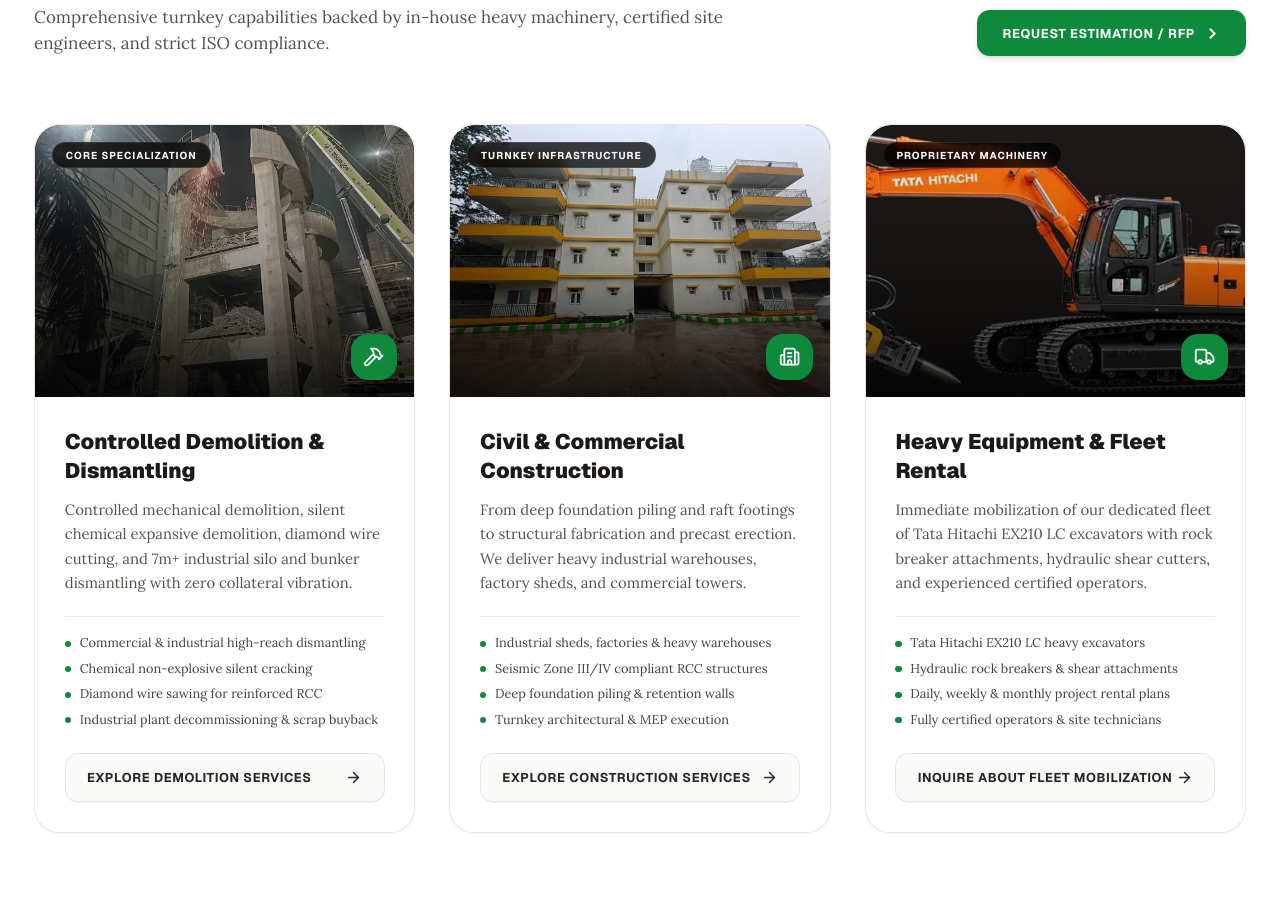
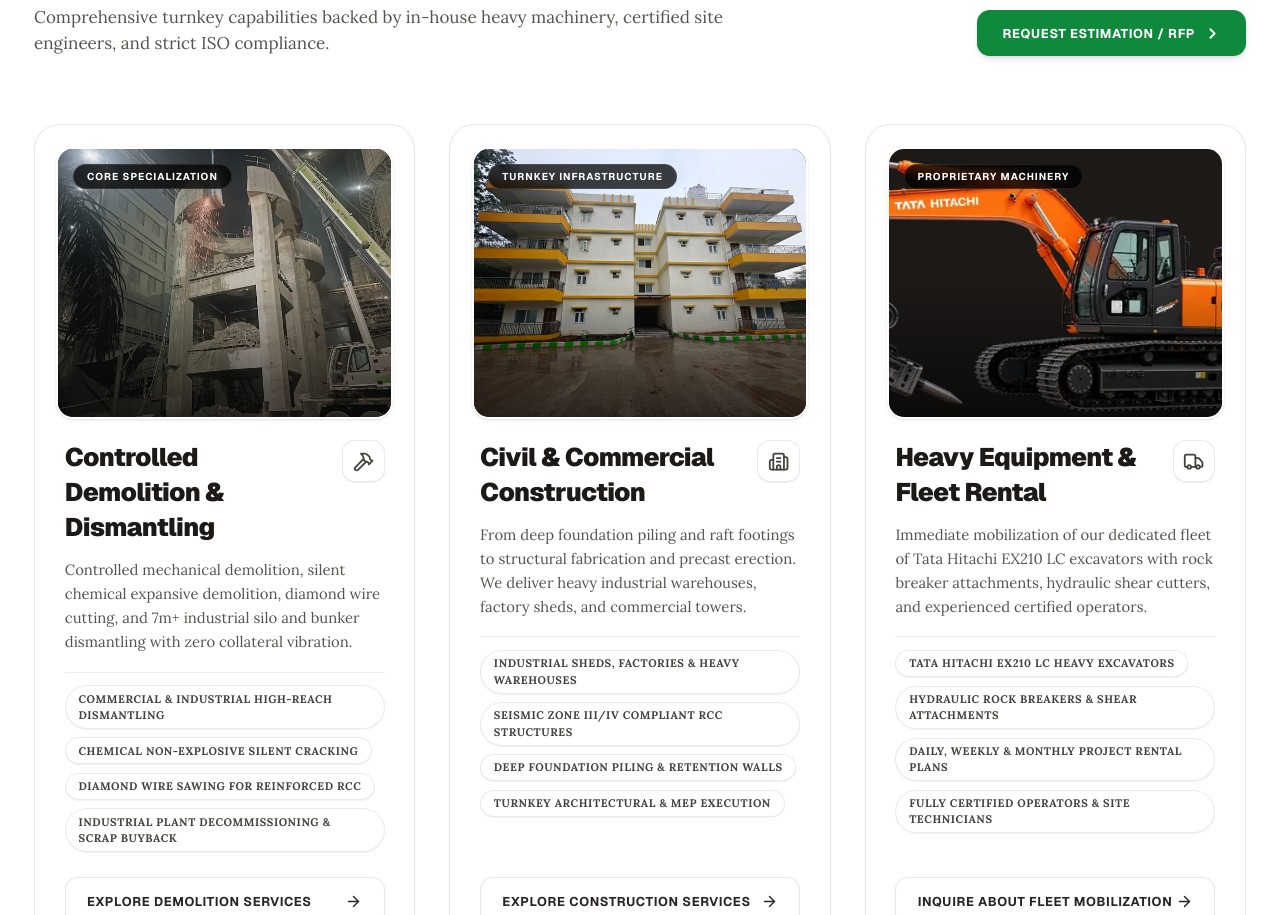
Before and after one commit to fahimchaudhary/PRONIRMAAN-3D, a Next.js app in the folder frontend/: page / in a window 1280 px wide. Shown: the part 5860-6775 px from the top of the page. Built offline with nearby package versions, Linux system fonts and the light colour scheme.

Commit message:
feat(cards): style capability cards with light green hover bg, dark stable text, and MSV-style pill tags

```diff
--- a/frontend/components/FeaturesPillars.tsx
+++ b/frontend/components/FeaturesPillars.tsx
@@ -89,8 +89,8 @@ export default function FeaturesPillars() {
                 }
                 className={`group flex flex-col items-center text-center px-8 py-8 sm:py-10 cursor-pointer transition-all duration-300 rounded-2xl border ${
                   isExpanded
-                    ? 'bg-white border-[#0f8a3c] shadow-xl -translate-y-1.5'
-                    : 'bg-white/85 hover:bg-white border-stone-200/90 hover:border-stone-300 shadow-xs hover:shadow-lg hover:-translate-y-1.5'
+                    ? 'bg-[#eaf7ee] border-[#0f8a3c] shadow-xl -translate-y-1.5'
+                    : 'bg-white hover:bg-[#eaf7ee] border-stone-200/90 hover:border-[#0f8a3c]/35 shadow-xs hover:shadow-lg hover:-translate-y-1.5'
                 }`}
               >
                 {/* Clean architectural line icon */}
@@ -98,8 +98,8 @@ export default function FeaturesPillars() {
                   {pillar.icon}
                 </div>
 
-                {/* Title in bold uppercase */}
-                <h3 className="font-heading font-black text-xl sm:text-2xl tracking-wide text-stone-900 group-hover:text-[#0f8a3c] transition-colors">
+                {/* Title in bold uppercase (Stays dark text, not green) */}
+                <h3 className="font-heading font-black text-xl sm:text-2xl tracking-wide text-stone-900 transition-colors">
                   {pillar.title}
                 </h3>
 
--- a/frontend/components/HomeCapabilities.tsx
+++ b/frontend/components/HomeCapabilities.tsx
@@ -94,17 +94,17 @@ export default function HomeCapabilities({ onOpenQuote }: HomeCapabilitiesProps)
           </div>
         </div>
 
-        {/* 3 Executive Gateway Cards with Modern Curved Borders */}
+        {/* 3 Executive Gateway Cards styled like MSV Freight (Light green card background on hover, dark stable text) */}
         <div className="grid grid-cols-1 lg:grid-cols-3 gap-8">
           {capabilities.map((item) => {
             const Icon = item.icon;
             return (
               <div
                 key={item.id}
-                className="group flex flex-col bg-white border border-stone-200/90 rounded-3xl overflow-hidden shadow-xs hover:shadow-xl transition-all duration-300 transform hover:-translate-y-1"
+                className="group relative flex flex-col bg-white hover:bg-[#eaf7ee] border border-stone-200/90 hover:border-[#0f8a3c]/35 p-4 sm:p-5 rounded-3xl shadow-xs hover:shadow-xl transition-all duration-300 transform hover:-translate-y-1.5 isolate"
               >
-                {/* Image Banner */}
-                <div className="relative h-56 sm:h-64 w-full bg-stone-900 overflow-hidden rounded-t-3xl">
+                {/* Image Banner (Nested inside card with clean rounded frame) */}
+                <div className="relative h-56 sm:h-64 w-full bg-stone-900 overflow-hidden rounded-2xl border-2 border-white shadow-sm mb-5">
                   <Image
                     src={item.image}
                     alt={item.title}
@@ -114,45 +114,48 @@ export default function HomeCapabilities({ onOpenQuote }: HomeCapabilitiesProps)
                     sizes="(max-width: 1024px) 100vw, 33vw"
                     className="object-cover group-hover:scale-105 transition-transform duration-500"
                   />
-                  <div className="absolute inset-0 bg-gradient-to-t from-black/80 via-black/20 to-transparent" />
+                  <div className="absolute inset-0 bg-gradient-to-t from-black/60 via-transparent to-transparent pointer-events-none" />
 
                   {/* Top Badge */}
-                  <div className="absolute top-4 left-4 bg-black/75 backdrop-blur-xs text-white text-[10px] font-bold uppercase tracking-widest px-3 py-1 font-nav border border-white/10 rounded-full">
+                  <div className="absolute top-3.5 left-3.5 bg-black/75 backdrop-blur-xs text-white text-[10px] font-bold uppercase tracking-widest px-3 py-1 font-nav border border-white/10 rounded-full">
                     {item.tag}
-                  </div>
-
-                  {/* Icon on bottom right */}
-                  <div className="absolute bottom-4 right-4 w-11 h-11 rounded-2xl bg-[#0f8a3c] text-white flex items-center justify-center shadow-lg">
-                    <Icon className="w-5 h-5 stroke-[2]" />
                   </div>
                 </div>
 
                 {/* Content */}
-                <div className="p-6 sm:p-7 flex-1 flex flex-col justify-between">
+                <div className="px-2 flex-1 flex flex-col justify-between">
                   <div>
-                    <h3 className="font-heading font-black text-xl text-stone-900 group-hover:text-[#0f8a3c] transition-colors mb-3 leading-snug">
-                      {item.title}
-                    </h3>
+                    {/* Title + Icon Row (Title stays dark, NOT green; Icon on the right) */}
+                    <div className="flex items-start justify-between gap-3 mb-3">
+                      <h3 className="font-heading font-black text-xl sm:text-2xl text-stone-900 leading-snug tracking-tight">
+                        {item.title}
+                      </h3>
+                      <div className="w-10 h-10 rounded-xl bg-white border border-stone-200/80 group-hover:border-[#0f8a3c]/30 group-hover:bg-[#0f8a3c] text-stone-700 group-hover:text-white flex items-center justify-center shrink-0 transition-colors shadow-2xs">
+                        <Icon className="w-5 h-5 stroke-[2]" />
+                      </div>
+                    </div>
 
-                    <p className="text-stone-600 text-xs sm:text-sm leading-relaxed mb-5">
+                    <p className="text-stone-600 text-xs sm:text-sm leading-relaxed mb-4 font-body">
                       {item.description}
                     </p>
 
-                    {/* Bullet Highlights */}
-                    <ul className="space-y-2 mb-6 border-t border-stone-200/80 pt-4">
+                    {/* Highlight Chips / Badges (Styled like MSV Freight's rounded tags) */}
+                    <div className="flex flex-wrap gap-2 mb-6 pt-3 border-t border-stone-200/70 group-hover:border-[#0f8a3c]/20 transition-colors">
                       {item.highlights.map((bullet, idx) => (
-                        <li key={idx} className="flex items-start gap-2 text-xs text-stone-700">
-                          <span className="w-1.5 h-1.5 rounded-full bg-[#0f8a3c] mt-1.5 shrink-0" />
-                          <span>{bullet}</span>
-                        </li>
+                        <span
+                          key={idx}
+                          className="inline-flex items-center text-[11px] font-bold uppercase tracking-wider bg-white text-stone-700 px-3 py-1 rounded-full border border-stone-200/80 group-hover:border-[#0f8a3c]/30 shadow-2xs transition-all"
+                        >
+                          {bullet}
+                        </span>
                       ))}
-                    </ul>
+                    </div>
                   </div>
 
                   {/* Gateway Navigation Link */}
                   <Link
                     href={item.pageUrl}
-                    className="inline-flex items-center justify-between w-full bg-stone-50 hover:bg-[#0f8a3c] text-stone-800 hover:text-white border border-stone-200 hover:border-[#0f8a3c] px-5 py-3.5 rounded-xl font-bold text-xs uppercase tracking-wider transition-all duration-200 font-nav shadow-2xs"
+                    className="mt-auto inline-flex items-center justify-between w-full bg-white group-hover:bg-[#0f8a3c] text-stone-800 group-hover:text-white border border-stone-200/90 group-hover:border-[#0f8a3c] px-5 py-3.5 rounded-xl font-bold text-xs uppercase tracking-wider transition-all duration-200 font-nav shadow-2xs group-hover:shadow-md cursor-pointer"
                   >
                     <span>{item.ctaText}</span>
                     <ArrowRight className="w-4 h-4 group-hover:translate-x-1 transition-transform" />
--- a/frontend/components/ProjectsSection.tsx
+++ b/frontend/components/ProjectsSection.tsx
@@ -142,7 +142,7 @@ export default function ProjectsSection() {
           {filtered.map((proj) => (
             <div
               key={proj.id}
-              className="bg-white border border-stone-200/90 rounded-3xl overflow-hidden shadow-xs hover:shadow-xl transition-all duration-300 group flex flex-col transform hover:-translate-y-1"
+              className="bg-white hover:bg-[#eaf7ee] border border-stone-200/90 hover:border-[#0f8a3c]/35 rounded-3xl overflow-hidden shadow-xs hover:shadow-xl transition-all duration-300 group flex flex-col transform hover:-translate-y-1.5"
             >
               {/* Image Box */}
               <div className="relative h-56 sm:h-64 w-full bg-stone-900 overflow-hidden rounded-t-3xl">
@@ -167,7 +167,7 @@ export default function ProjectsSection() {
               {/* Body */}
               <div className="p-6 flex-1 flex flex-col justify-between">
                 <div>
-                  <h3 className="font-heading font-extrabold text-lg text-stone-900 mb-2 group-hover:text-[#0f8a3c] transition-colors">
+                  <h3 className="font-heading font-black text-xl text-stone-900 mb-2 transition-colors">
                     {proj.title}
                   </h3>
                   <div className="flex items-center gap-1.5 text-xs text-stone-500 font-semibold mb-3 font-nav">
```
Also changed, not shown: 1 other file (tests, documents, lock files or other folders).
